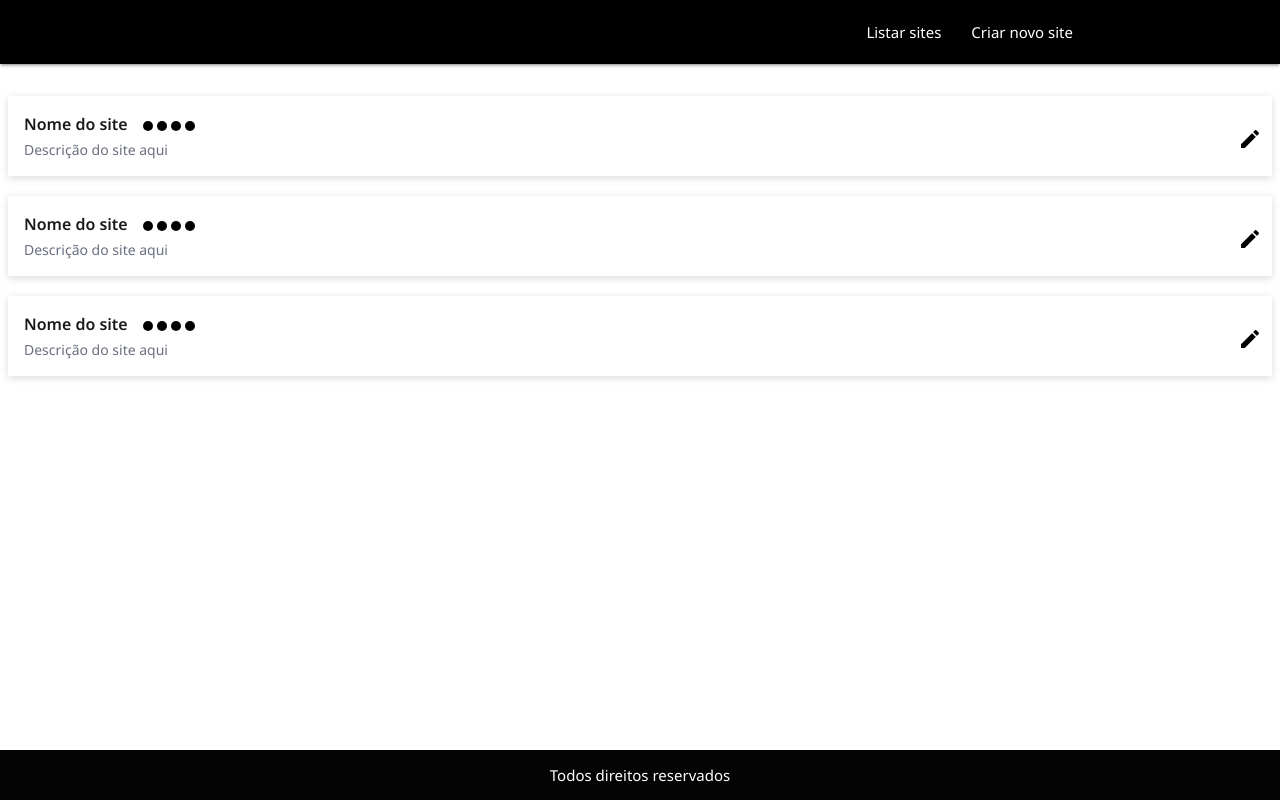
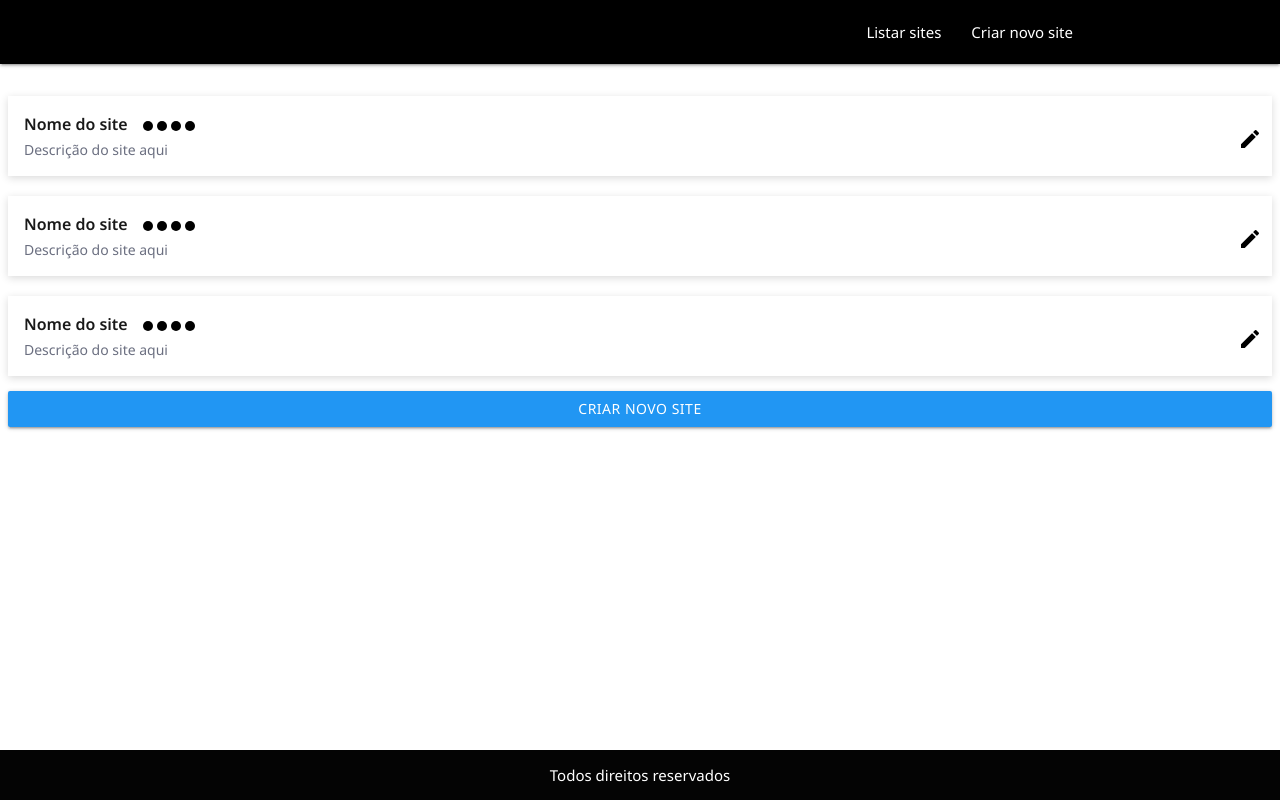
Before and after one commit to edumoreira1506/site-generator, an Angular app: page / in a window 1280 px wide. Built offline with nearby package versions, Linux system fonts and the light colour scheme.

Commit message:
Add create site button to home page

```diff
--- a/src/app/home-page/home-page.component.html
+++ b/src/app/home-page/home-page.component.html
@@ -1 +1,8 @@
 <app-sites-list></app-sites-list>
+
+<a
+  class="waves-effect waves-light btn blue home-page__create-button"
+  routerLink="{{ this.createSiteRoute }}"
+  routerLinkActive="active"
+  >Criar novo site</a
+>
--- a/src/app/home-page/home-page.component.scss
+++ b/src/app/home-page/home-page.component.scss
@@ -0,0 +1,5 @@
+.home-page {
+  &__create-button {
+    width: 100%;
+  }
+}
--- a/src/app/home-page/home-page.component.ts
+++ b/src/app/home-page/home-page.component.ts
@@ -1,15 +1,15 @@
 import { Component, OnInit } from '@angular/core';
+import { RoutePaths } from '../app-routing.module';
 
 @Component({
   selector: 'app-home-page',
   templateUrl: './home-page.component.html',
-  styleUrls: ['./home-page.component.scss']
+  styleUrls: ['./home-page.component.scss'],
 })
 export class HomePageComponent implements OnInit {
+  createSiteRoute: string = RoutePaths.CREATE_PAGE;
 
-  constructor() { }
+  constructor() {}
 
-  ngOnInit(): void {
-  }
-
+  ngOnInit(): void {}
 }
```
